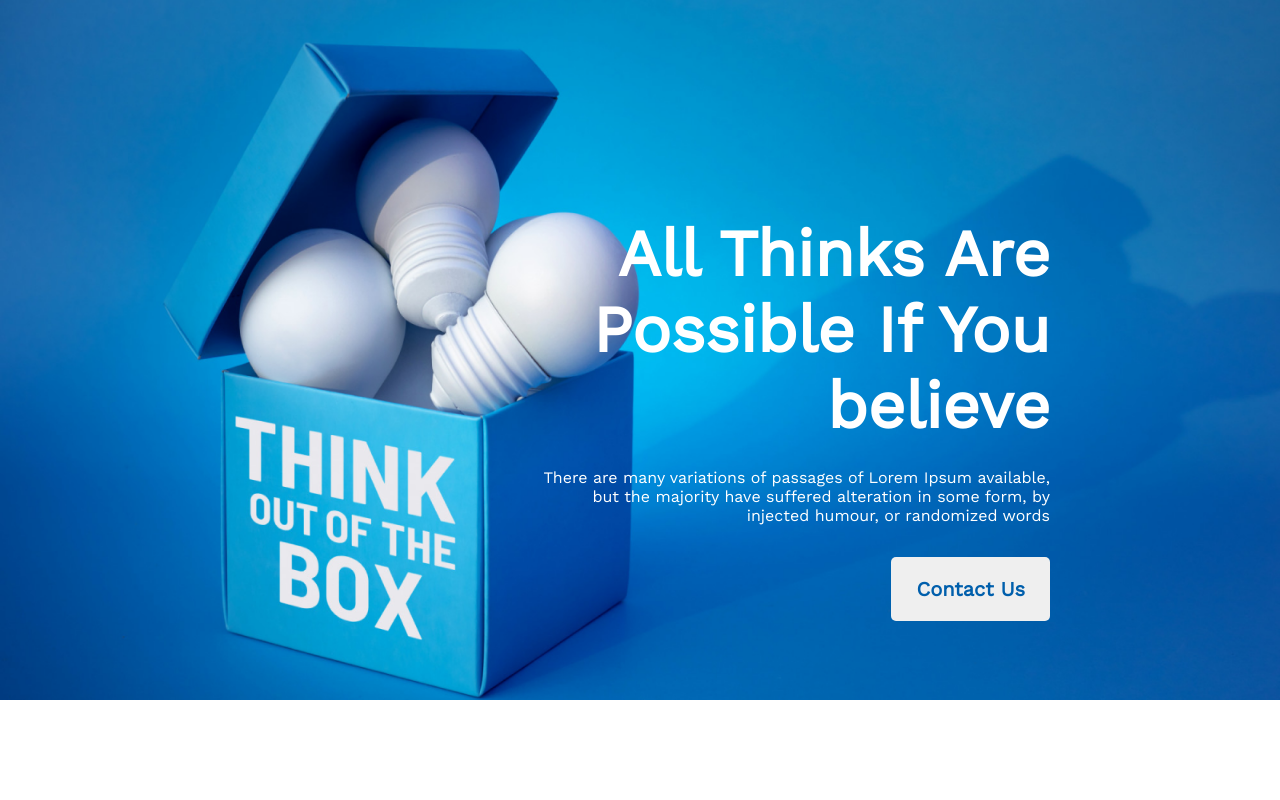
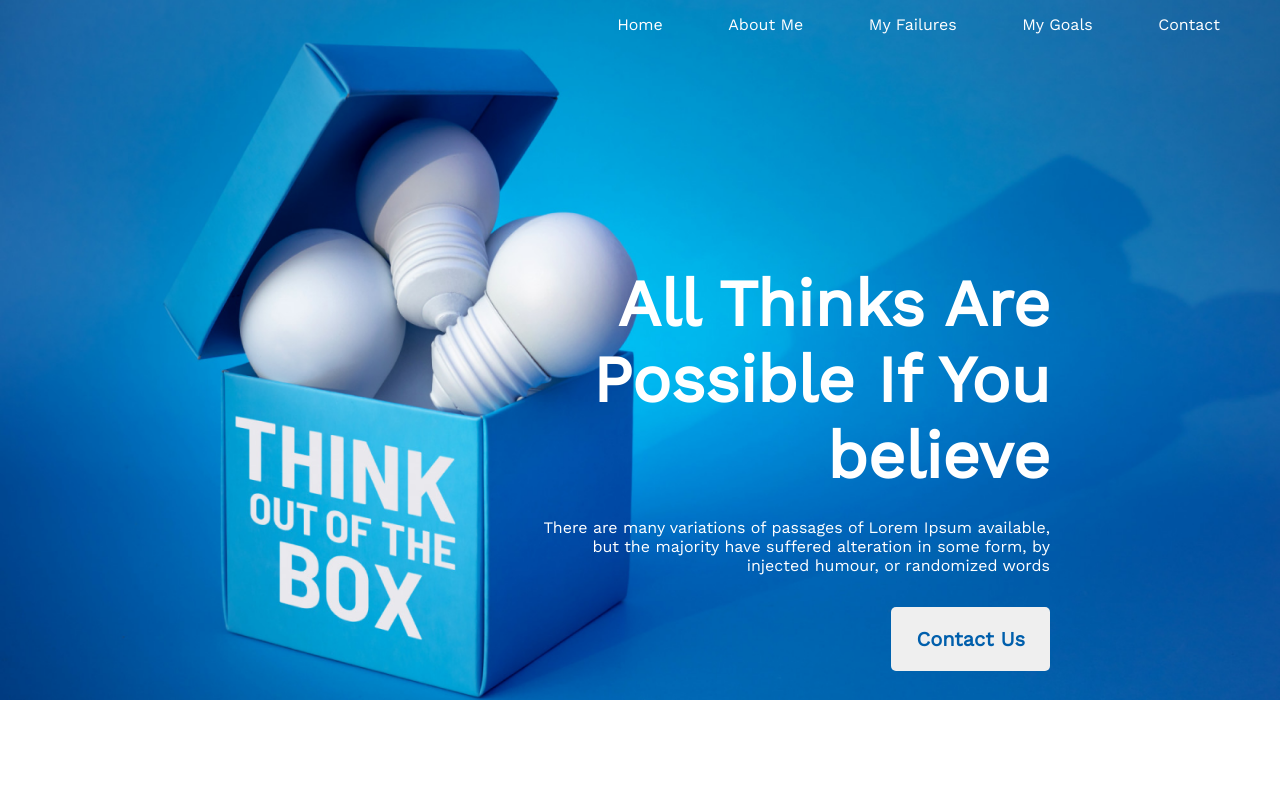
Before and after one commit to eshansaif/make-it-possible, a plain HTML site: page index.html in a window 1280 px wide. Shown: the top 800 px of the page. Drawn offline with nearby package versions, Linux system fonts and the light colour scheme.

Commit message:
navbar portion is added for bonus marks

```diff
--- a/css/style.css
+++ b/css/style.css
@@ -15,6 +15,38 @@
     margin-bottom: 130px;
 }
 
+/* navbar styles  */
+
+nav {
+    width: 100%;
+    height: 50px;
+    line-height: 50px;
+}
+
+nav ul {
+    float: right;
+    margin-right: 30px;
+}
+
+nav ul li {
+    list-style-type: none;
+    display: inline-block;
+    /* transition: 0.7s all; */
+}
+
+nav ul li a {
+    text-decoration: none;
+    color: #fff;
+    padding: 30px;
+}
+
+nav ul li:hover {
+    background-color: #005FAC;
+    color: white;
+    border-radius: 5px;
+}
+
+/* banner styles */
 .banner {
     position: absolute;
     right: 0px;
--- a/index.html
+++ b/index.html
@@ -17,6 +17,15 @@
 <body>
     <!-- Start Header -->
     <header class="header">
+        <nav>
+            <ul>
+                <li><a href="#">Home</a></li>
+                <li><a href="#">About Me</a></li>
+                <li><a href="#">My Failures</a></li>
+                <li><a href="#">My Goals</a></li>
+                <li><a href="#">Contact</a></li>
+            </ul>
+        </nav>
         <div class="banner">
             <h1 class="banner-title">All Thinks Are Possible If You believe</h1>
             <p class="banner-description">There are many variations of passages of Lorem Ipsum available, but the
```
